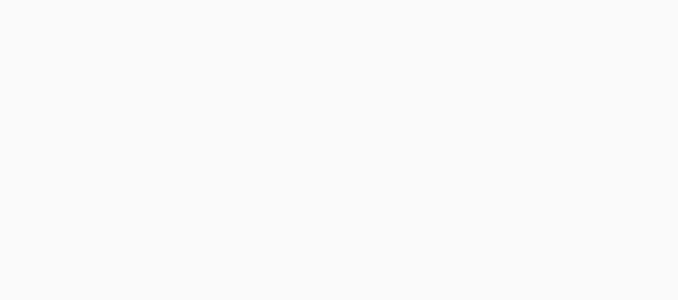
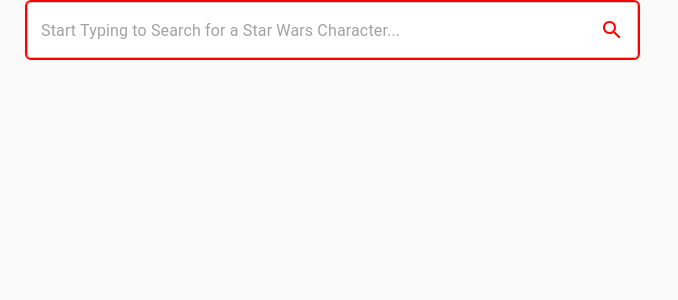
Before and after one commit to Patchrik/code-challenge, a Next.js app: page /search in a window 1280 px wide. Shown: the top 300 px of the page, without its empty margins (0-678 px from the left). Built offline with nearby package versions, Linux system fonts and the light colour scheme.

Commit message:
added form control back

```diff
--- a/pages/search.tsx
+++ b/pages/search.tsx
@@ -45,7 +45,7 @@
         alignContent="flex-start"
         className={styles?.zIndex}
       >
-        {/* <FormControl
+        <FormControl
           style={{
             width: "100%",
             background: "white",
@@ -70,7 +70,7 @@
             }}
             onChange={(event) => handleCharacterSearch(event?.target?.value)}
           />
-        </FormControl> */}
+        </FormControl>
       </Grid>
       {/* custom loading icon */}
       <Grid
```
